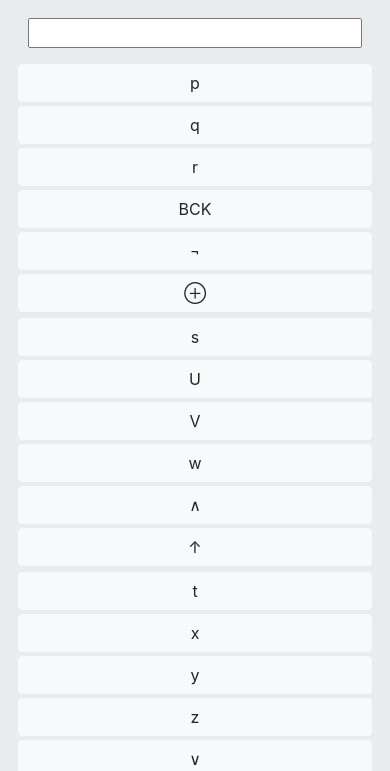
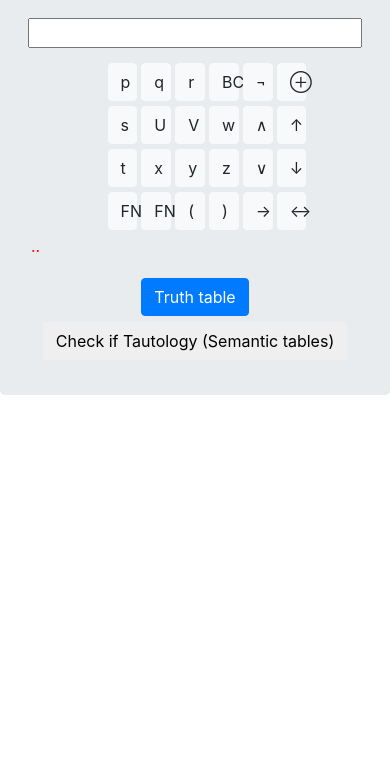
Before and after one commit to DummyThinker/LCH, a plain HTML site: page propositional-main.html in a window 390 px wide. Shown: the part 73-844 px from the top of the page. Drawn offline with Linux system fonts and the light colour scheme.

Commit message:
fixed table responsiveness

```diff
--- a/propositional-main.html
+++ b/propositional-main.html
@@ -14,56 +14,56 @@
 			<div class="container">
 				<div class="row">
 					<div class="col-sm-3"></div>
-					<input id="Viewer" type="text" class="col-sm-6" style="margin:12px; text-align:right"></input>
+					<input id="Viewer" type="text" class="col-sm-6 col-xs-12" style="margin:12px; text-align:right"></input>
 					<div class="col-sm-3"></div>
 				</div>
 				<div class="row">
-					<div class="col-sm-3"></div>
-					<button class="btn btn-light col-sm-1 btn-calc">p</button>
-					<button class="btn btn-light col-sm-1 btn-calc">q</button>
-					<button class="btn btn-light col-sm-1 btn-calc">r</button>
-					<button class="btn btn-light col-sm-1 btn-calc">BCK</button>
+					<div class="col-sm-3 col-3"></div>
+					<button class="btn btn-light col-sm-1 col-1 btn-calc">p</button>
+					<button class="btn btn-light col-sm-1 col-1 btn-calc">q</button>
+					<button class="btn btn-light col-sm-1 col-1 btn-calc">r</button>
+					<button class="btn btn-light col-sm-1 col-1 btn-calc">BCK</button>
 					<!--not-->
-					<button class="btn btn-light col-sm-1 btn-calc">&#xac;</button>
+					<button class="btn btn-light col-sm-1 col-1 btn-calc">&#xac;</button>
 					<!--xor-->
-					<button class="btn btn-light col-sm-1 btn-calc">&#x2295;</button>
-					<div class="col-sm-3"></div>
+					<button class="btn btn-light col-sm-1 col-1 btn-calc">&#x2295;</button>
+					<div class="col-3 col-3"></div>
 				</div>
 				<div class="row">
-					<div class="col-sm-3"></div>
-					<button class="btn btn-light col-sm-1 btn-calc">s</button>
-					<button class="btn btn-light col-sm-1 btn-calc">U</button>
-					<button class="btn btn-light col-sm-1 btn-calc">V</button>
-					<button class="btn btn-light col-sm-1 btn-calc">w</button>
+					<div class="col-sm-3 col-3"></div>
+					<button class="btn btn-light col-sm-1 col-1 btn-calc">s</button>
+					<button class="btn btn-light col-sm-1 col-1 btn-calc">U</button>
+					<button class="btn btn-light col-sm-1 col-1 btn-calc">V</button>
+					<button class="btn btn-light col-sm-1 col-1 btn-calc">w</button>
 					<!--and-->
-					<button class="btn btn-light col-sm-1 btn-calc">&#x2227;</button>
+					<button class="btn btn-light col-sm-1 col-1 btn-calc">&#x2227;</button>
 					<!--nand-->
-					<button class="btn btn-light col-sm-1 btn-calc">&#x2191;</button>
-					<div class="col-sm-3"></div>
+					<button class="btn btn-light col-sm-1 col-1 btn-calc">&#x2191;</button>
+					<div class="col-sm-3 col-3"></div>
 				</div>
 				<div class="row">
-					<div class="col-sm-3"></div>
-					<button class="btn btn-light col-sm-1 btn-calc">t</button>
-					<button class="btn btn-light col-sm-1 btn-calc">x</button>
-					<button class="btn btn-light col-sm-1 btn-calc">y</button>
-					<button class="btn btn-light col-sm-1 btn-calc">z</button>
+					<div class="col-sm-3 col-3"></div>
+					<button class="btn btn-light col-sm-1 col-1 btn-calc">t</button>
+					<button class="btn btn-light col-sm-1 col-1 btn-calc">x</button>
+					<button class="btn btn-light col-sm-1 col-1 btn-calc">y</button>
+					<button class="btn btn-light col-sm-1 col-1 btn-calc">z</button>
 					<!--or-->
-					<button class="btn btn-light col-sm-1 btn-calc">&#x2228;</button>
+					<button class="btn btn-light col-sm-1 col-1 btn-calc">&#x2228;</button>
 					<!--nor-->
-					<button class="btn btn-light col-sm-1 btn-calc">&#x2193;</button>
-					<div class="col-sm-3"></div>
+					<button class="btn btn-light col-sm-1 col-1 btn-calc">&#x2193;</button>
+					<div class="col-sm-3 col-3"></div>
 				</div>
 				<div class="row">
-					<div class="col-sm-3"></div>
-					<button class="btn btn-light col-sm-1 btn-calc">FNC</button>
-					<button class="btn btn-light col-sm-1 btn-calc">FND</button>
-					<button class="btn btn-light col-sm-1 btn-calc">(</button>
-					<button class="btn btn-light col-sm-1 btn-calc">)</button>
+					<div class="col-sm-3 col-3"></div>
+					<button class="btn btn-light col-sm-1 col-1 btn-calc">FNC</button>
+					<button class="btn btn-light col-sm-1 col-1 btn-calc">FND</button>
+					<button class="btn btn-light col-sm-1 col-1 btn-calc">(</button>
+					<button class="btn btn-light col-sm-1 col-1 btn-calc">)</button>
 					<!--imply-->
-					<button class="btn btn-light col-sm-1 btn-calc">&#x2192;</button>
+					<button class="btn btn-light col-sm-1 col-1 btn-calc">&#x2192;</button>
 					<!--equivalent-->
-					<button class="btn btn-light col-sm-1 btn-calc">&#x2194;</button>
-					<div class="col-sm-3"></div>
+					<button class="btn btn-light col-sm-1 col-1 btn-calc">&#x2194;</button>
+					<div class="col-sm-3 col-3"></div>
 				</div>
 				<div class="row">
 					<div class="col-sm-3"></div>
```
